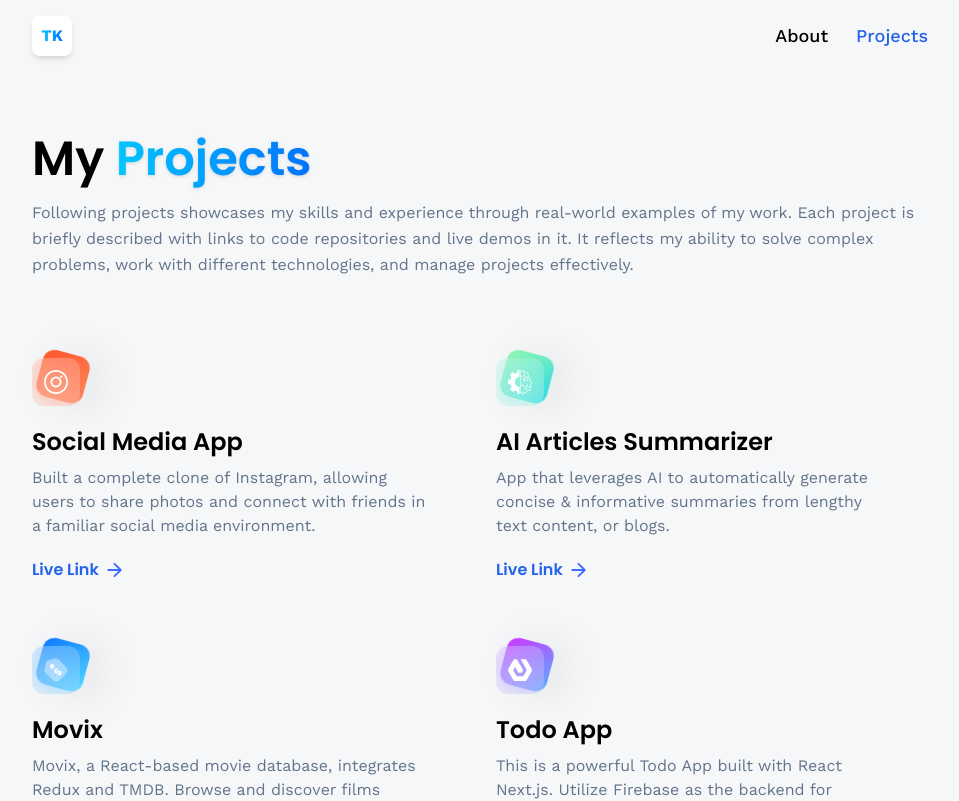
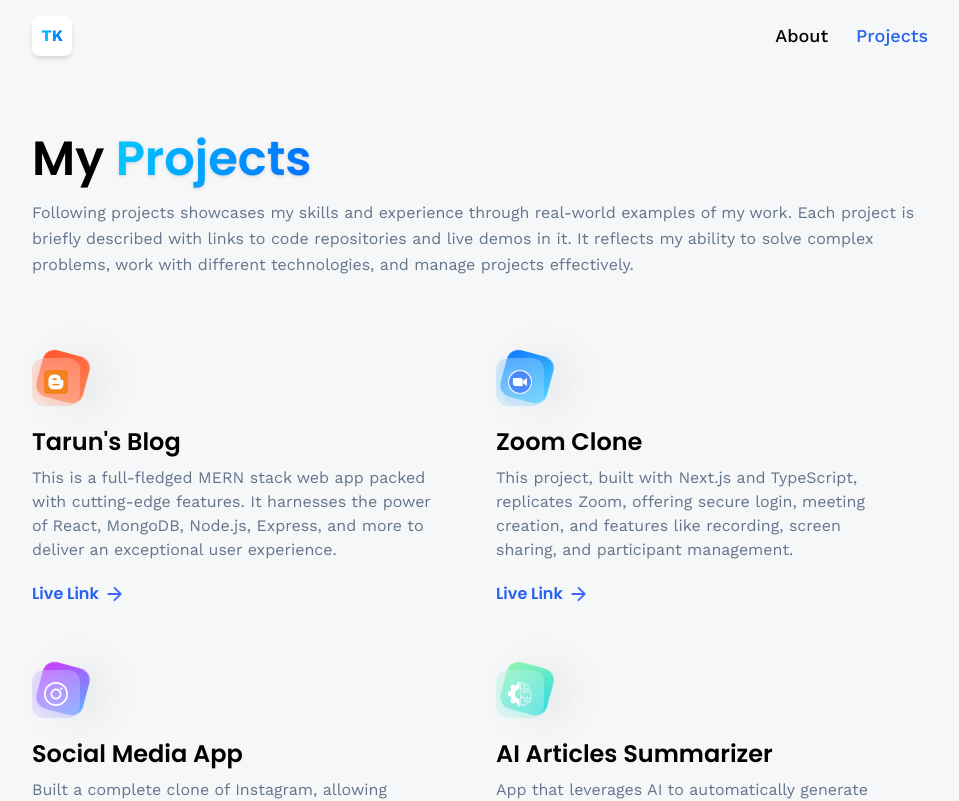
Before and after one commit to Tarun-Zenitsu/3D_Portfolio_React, a React (Vite) app: page /projects in a window 1280 px wide. Shown: the top 801 px of the page, without its empty margins (160-1119 px from the left). Built offline with nearby package versions, Linux system fonts and the light colour scheme; no server answers.

Commit message:
update projects

```diff
--- a/src/constants/index.js
+++ b/src/constants/index.js
@@ -1,5 +1,6 @@
 import { school, college, degree, kopykitab, webdev } from "../assets/images";
 import {
+  blogLogo,
   css,
   estate,
   express,
@@ -19,7 +20,8 @@
   summiz,
   tailwindcss,
   threads,
-    typescript
+  typescript,
+  zoomlog,
 } from "../assets/icons";
 
 export const skills = [
@@ -92,7 +94,7 @@
     imageUrl: typescript,
     name: "TypeScript",
     type: "Frontend",
-    }
+  },
 ];
 
 export const experiences = [
@@ -145,12 +147,12 @@
   },
   {
     title: "Full stack Developer",
-        company_name: "Freelancer",
+    company_name: "Techies Infotech Pvt Ltd.",
     icon: webdev,
     iconBg: "#383E56",
-        date: " 2022 - Present",
+    date: " May 2022 - Present",
     points: [
-          "Developing and maintaining web applications using React.js and other related technologies.",
+      "Full stack Software Developer maintaining and building web applications using React.js and other related technologies.",
       "Implementing responsive design and ensuring cross-browser compatibility.",
       "I have been contributing to open-source project. By collaborating with a community of developers, I actively participate in enhancing the project's features, fixing issues, and making valuable contributions to its growth and development.",
     ],
@@ -159,44 +161,64 @@
 
 export const socialLinks = [
   {
-        name: 'GitHub',
+    name: "GitHub",
     iconUrl: github,
-        link: 'https://github.com/Tarun-Zenitsu',
+    link: "https://github.com/Tarun-Zenitsu",
   },
   {
-        name: 'LinkedIn',
+    name: "LinkedIn",
     iconUrl: linkedin,
-        link: 'https://www.linkedin.com/in/tarunakanta-kumbhar-5775a4201/',
-    }
+    link: "https://www.linkedin.com/in/tarunakanta-kumbhar-5775a4201/",
+  },
 ];
 
 export const projects = [
   {
+    iconUrl: blogLogo,
+    theme: "btn-back-red",
+    name: "Tarun's Blog",
+    description:
+      "This is a full-fledged MERN stack web app packed with cutting-edge features. It harnesses the power of React, MongoDB, Node.js, Express, and more to deliver an exceptional user experience.",
+    link: "https://tarun-blog.onrender.com/",
+  },
+  {
+    iconUrl: zoomlog,
+    theme: "btn-back-blue",
+    name: "Zoom Clone",
+    description:
+      "This project, built with Next.js and TypeScript, replicates Zoom, offering secure login, meeting creation, and features like recording, screen sharing, and participant management.",
+    link: "https://zoom-clone-one-sigma.vercel.app/",
+  },
+  {
     iconUrl: snapgram,
-        theme: 'btn-back-red',
-        name: 'Social Media App',
-        description: 'Built a complete clone of Instagram, allowing users to share photos and connect with friends in a familiar social media environment.',
-        link: 'https://social-media-app-hqby-tarun-zenitsu.vercel.app',
+    theme: "btn-back-pink",
+    name: "Social Media App",
+    description:
+      "Built a complete clone of Instagram, allowing users to share photos and connect with friends in a familiar social media environment.",
+    link: "https://social-media-app-hqby-tarun-zenitsu.vercel.app",
   },
   {
     iconUrl: summiz,
-        theme: 'btn-back-green',
-        name: 'AI Articles Summarizer',
-        description: 'App that leverages AI to automatically generate concise & informative summaries from lengthy text content, or blogs.',
-        link: 'https://aisummarizer-gpt.netlify.app',
+    theme: "btn-back-green",
+    name: "AI Articles Summarizer",
+    description:
+      "App that leverages AI to automatically generate concise & informative summaries from lengthy text content, or blogs.",
+    link: "https://aisummarizer-gpt.netlify.app",
   },
   {
     iconUrl: pricewise,
-        theme: 'btn-back-blue',
-        name: 'Movix',
-        description: 'Movix, a React-based movie database, integrates Redux and TMDB. Browse and discover films effortlessly, sorting by IMDb rating, genre, and more. Enjoy!',
-        link: 'https://movix-iota-jade.vercel.app',
+    theme: "btn-back-blue",
+    name: "Movix",
+    description:
+      "Movix, a React-based movie database, integrates Redux and TMDB. Browse and discover films effortlessly, sorting by IMDb rating, genre, and more. Enjoy!",
+    link: "https://movix-iota-jade.vercel.app",
   },
   {
     iconUrl: estate,
-        theme: 'btn-back-pink',
-        name: 'Todo App',
-        description: 'This is a powerful Todo App built with React Next.js. Utilize Firebase as the backend for seamless user data storage and management.',
-        link: 'https://todo-delta-pied.vercel.app/login',
+    theme: "btn-back-pink",
+    name: "Todo App",
+    description:
+      "This is a powerful Todo App built with React Next.js. Utilize Firebase as the backend for seamless user data storage and management.",
+    link: "https://todo-delta-pied.vercel.app/login",
   },
 ];
```
Also changed, not shown: src/assets/icons/index.js (+34 -30 lines), src/assets/icons/blogger-logo.png (added), src/assets/icons/zoom-logo.png (added). Lines whose indentation alone changed are shown as unchanged.
